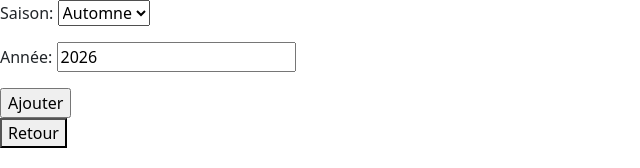
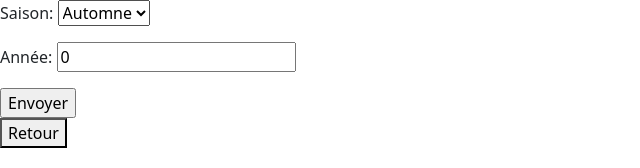
Before and after one commit to kimlavoie/rcd-toolkit, a Next.js app: page /admin/sessions/ajout in a window 1280 px wide. Shown: the top 168 px of the page, without its empty margins (0-640 px from the left). Built offline with nearby package versions, Linux system fonts and the light colour scheme.

Commit message:
Ajouté un composant de formulaire pour la session

```diff
--- /dev/null
+++ b/app/admin/components/forms/SessionForm.tsx
@@ -0,0 +1,36 @@
+import { db } from "@/app/db/db"
+import { useEffect, useState } from "react"
+
+export default function({id, onSubmit}:any){
+    const [saison, setSaison] = useState("automne")
+    const [annee, setAnnee] = useState(0)
+
+    useEffect(() => {
+        db.sessions.get(Number(id)).then((session) => {
+            setSaison(session?.saison ?? "")
+            setAnnee(session?.annee ?? 0)
+        })
+    }, [])
+
+    function submit(event: React.SubmitEvent){
+        event.preventDefault()
+        onSubmit({id, saison, annee}, resetForm)
+    }
+
+    function resetForm(){
+        setSaison("automne")
+        setAnnee(0)
+    }
+
+    return <>
+        <form onSubmit={submit}>
+            <p><label>Saison: <select name="saison" value={saison} onChange={(ev) => setSaison(ev.target.value)}>
+                <option value="automne">Automne</option>
+                <option value="hiver">Hiver</option>
+            </select></label></p>
+            <p><label>Année: <input type="number" min="2000" name="annee" value={annee} onChange={(ev) => setAnnee(Number(ev.target.value))} /></label></p>
+
+            <input type="submit" value="Envoyer" />
+        </form>
+    </>
+}
--- a/app/admin/sessions/ajout/page.tsx
+++ b/app/admin/sessions/ajout/page.tsx
@@ -2,34 +2,18 @@
 
 import { db } from "@/app/db/db"
 import { useRouter } from "next/navigation"
-import { useState } from "react"
+import SessionForm from "../../components/forms/SessionForm"
 
 export default function(){
-    const [saison, setSaison] = useState("automne")
-    const [annee, setAnnee] = useState(2026)
-
-
     const router = useRouter()
 
-    function submit(event: React.SubmitEvent){
-        event.preventDefault()
-        db.sessions.add({
-            saison, annee
-        })
-        setSaison("automne")
-        setAnnee(2026)
+    function submit(session: any, resetForm: any){
+        db.sessions.add(session)
+        resetForm()
     }
 
     return <>
-        <form onSubmit={submit}>
-            <p><label>Saison: <select name="saison" value={saison} onChange={(ev) => setSaison(ev.target.value)}>
-                <option value="automne">Automne</option>
-                <option value="hiver">Hiver</option>
-            </select></label></p>
-            <p><label>Année: <input type="number" min="2000" name="annee" value={annee} onChange={(ev) => setAnnee(Number(ev.target.value))} /></label></p>
-
-            <input type="submit" value="Ajouter" />
-        </form>
+        <SessionForm onSubmit={submit} />
         <button onClick={() => router.push("../sessions")}>Retour</button>
     </>
 
```
Also changed, not shown: app/admin/sessions/[id]/page.tsx (+6 -30 lines).
